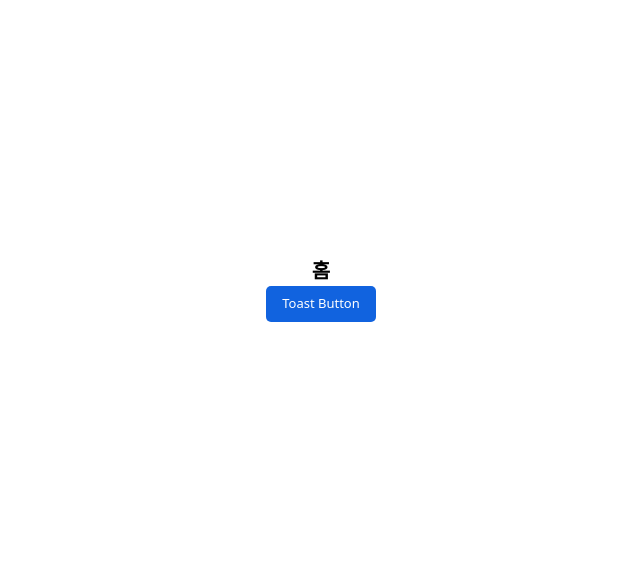
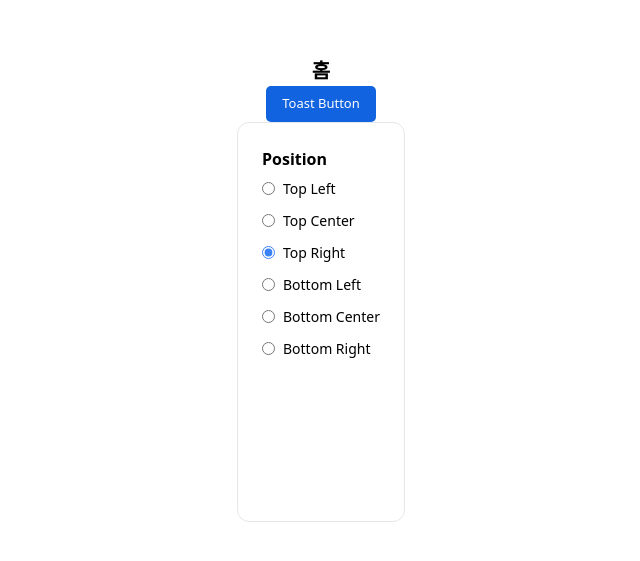
Before and after one commit to leedahye2001/toast-assignment, a React (Vite) app: page / in a window 1280 px wide. Shown: the part 111-672 px from the top of the page, without its empty margins (319-959 px from the left). Built offline with nearby package versions, Linux system fonts and the light colour scheme.

Commit message:
feat: input radio 컴포넌트 생성

```diff
--- a/package.json
+++ b/package.json
@@ -10,8 +10,8 @@
     "preview": "vite preview"
   },
   "dependencies": {
-    "react": "^19.1.0",
-    "react-dom": "^19.1.0",
+    "react": "^18.2.0",
+    "react-dom": "^18.2.0",
     "react-router-dom": "^7.6.0",
     "recoil": "^0.7.7",
     "tailwind-merge": "^3.2.0"
--- /dev/null
+++ b/src/atoms/toastPositionAtom.ts
@@ -0,0 +1,14 @@
+import { atom } from "recoil";
+
+export type ToastPosition =
+  | "top-left"
+  | "top-center"
+  | "top-right"
+  | "bottom-left"
+  | "bottom-center"
+  | "bottom-right";
+
+export const toastPositionAtom = atom<ToastPosition>({
+  key: "toastPosition",
+  default: "top-right",
+});
--- /dev/null
+++ b/src/components/Input/RoundOption.tsx
@@ -0,0 +1,48 @@
+import { useRecoilState } from "recoil";
+import {
+  toastPositionAtom,
+  type ToastPosition,
+} from "../../atoms/toastPositionAtom";
+
+const positions = [
+  { label: "Top Left", value: "top-left" },
+  { label: "Top Center", value: "top-center" },
+  { label: "Top Right", value: "top-right" },
+  { label: "Bottom Left", value: "bottom-left" },
+  { label: "Bottom Center", value: "bottom-center" },
+  { label: "Bottom Right", value: "bottom-right" },
+];
+
+const RoundOption = () => {
+  const [selected, setSelected] = useRecoilState(toastPositionAtom);
+
+  return (
+    <div className="relative h-[400px] border rounded-xl p-6">
+      <div className="flex flex-col">
+        <h3 className="pb-2 text-[16px] font-[700]">Position</h3>
+        <div className="grid grid-cols-1 gap-3 mb-8">
+          {positions.map((pos) => (
+            <label
+              key={pos.value}
+              className={`flex items-center gap-2 cursor-pointer transition ${
+                selected === pos.value
+              }`}
+            >
+              <input
+                type="radio"
+                name="position"
+                value={pos.value}
+                checked={selected === pos.value}
+                onChange={() => setSelected(pos.value as ToastPosition)}
+                className="accent-blue-500"
+              />
+              <span className="text-sm">{pos.label}</span>
+            </label>
+          ))}
+        </div>
+      </div>
+    </div>
+  );
+};
+
+export default RoundOption;
--- a/src/index.tsx
+++ b/src/index.tsx
@@ -1,4 +1,5 @@
 import Button from "./components/Button/Button";
+import RoundOption from "./components/Input/RoundOption";
 
 const Index = () => {
   return (
@@ -6,6 +7,7 @@ const Index = () => {
       <h1 className="text-[20px] font-[800] text-black">홈</h1>
 
       <Button _node={"Toast Button"} />
+      <RoundOption />
     </div>
   );
 };
--- a/src/main.tsx
+++ b/src/main.tsx
@@ -2,9 +2,12 @@ import { StrictMode } from "react";
 import { createRoot } from "react-dom/client";
 import App from "./App.tsx";
 import "./index.css";
+import { RecoilRoot } from "recoil";
 
 createRoot(document.getElementById("root")!).render(
   <StrictMode>
-    <App />
+    <RecoilRoot>
+      <App />
+    </RecoilRoot>
   </StrictMode>
 );
```
Also changed, not shown: 1 other file (tests, documents, lock files or other folders).
